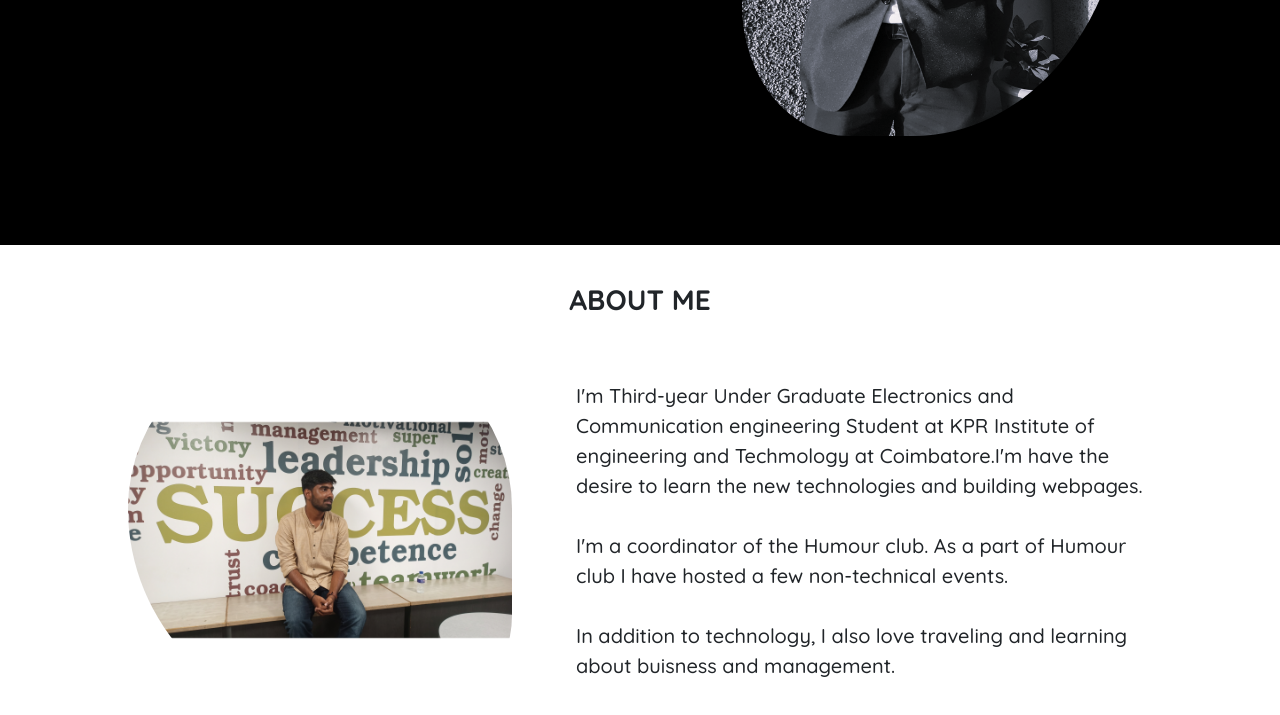
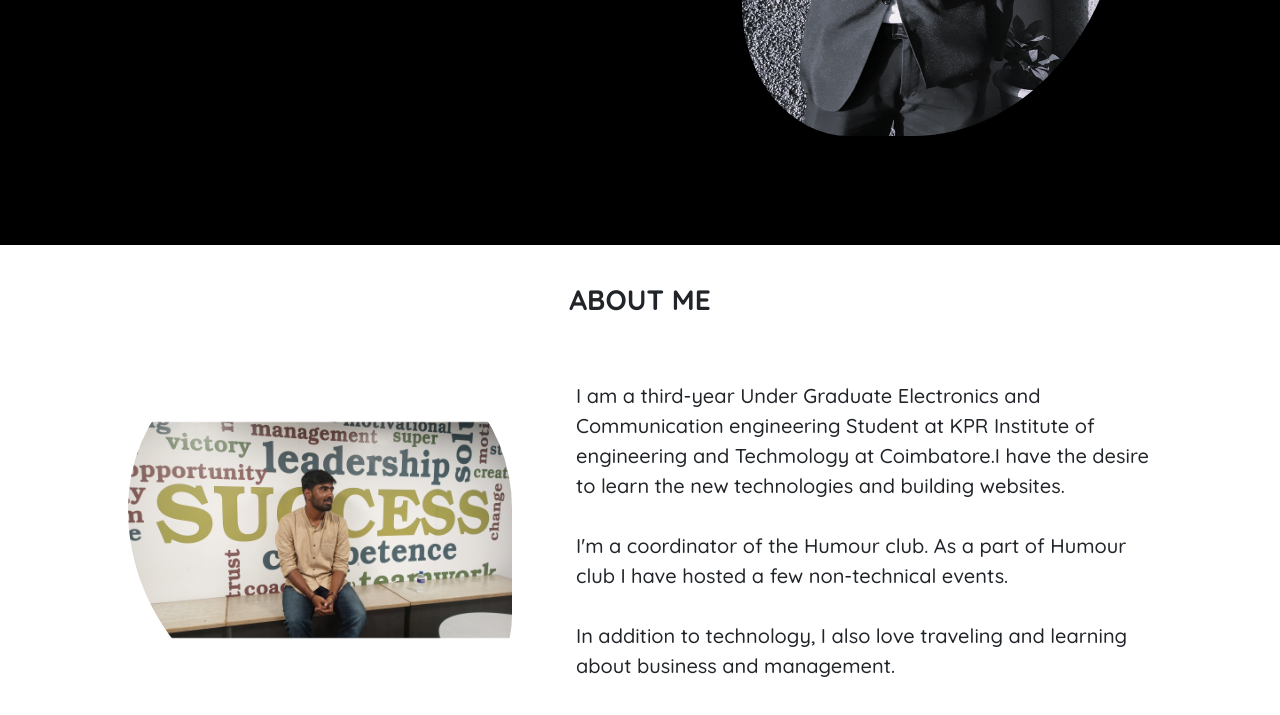
Before and after one commit to iamthirukkumaran/Thiru-s-portfolio, a plain HTML site: page index.html in a window 1280 px wide. Shown: the part 465-1180 px from the top of the page. Drawn offline with nearby package versions, Linux system fonts and the light colour scheme.

Commit message:
Update index.html

```diff
--- a/index.html
+++ b/index.html
@@ -80,14 +80,14 @@
                 <img src="media/THIRU CASUAL .jpg" alt="">
             </div>
             <p>
-                I'm Third-year Under Graduate  Electronics and Communication engineering Student at KPR Institute
-               of engineering and Techmology at Coimbatore.I'm have the desire to learn the new technologies
-               and building webpages.
+                I am a third-year Under Graduate  Electronics and Communication engineering Student at KPR Institute
+               of engineering and Techmology at Coimbatore.I have the desire to learn the new technologies
+               and building websites.
                 <br><br>
                 I'm a coordinator of the Humour club.
                  As a part of Humour club I have hosted a few non-technical events.
                 <br><br>
-                In addition to technology, I also love traveling and learning about buisness and management.
+                In addition to technology, I also love traveling and learning about business and management.
 
             </p>
         </div>
```
